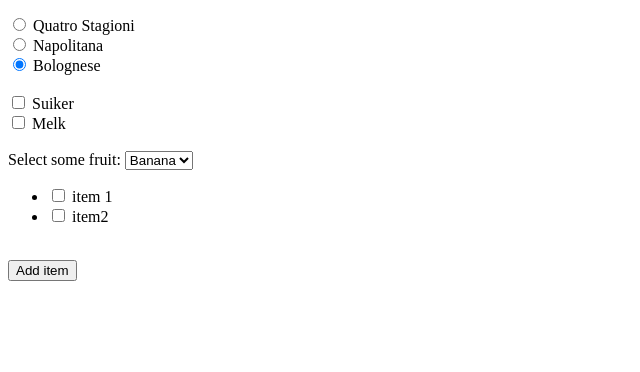
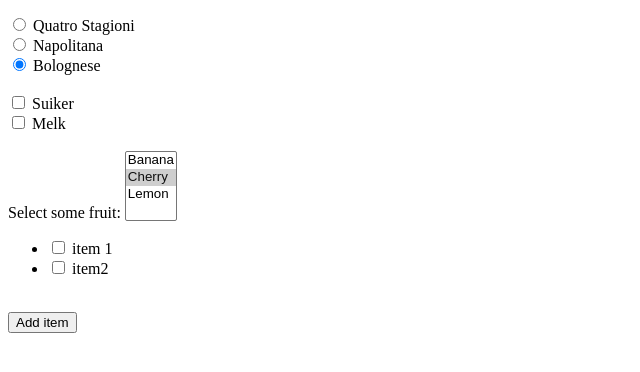
Before and after one commit to eelcodijkstra/pjs1, a plain HTML site: page index.html in a window 1280 px wide. Shown: the part 104-476 px from the top of the page, without its empty margins (0-640 px from the left). Drawn offline with Linux system fonts and the light colour scheme.

Commit message:
Test branch

```diff
--- a/index.html
+++ b/index.html
@@ -11,7 +11,7 @@
       <br> <br>
       <input type="radio" name="pizza" value="QS"> Quatro Stagioni <br>
       <input type="radio" name="pizza" value="NP"> Napolitana <br>
-      <input type="radio"  name="pizza" value="BL" checked=""> Bolognese <br>
+      <input type="radio"  name="pizza" value="BL" checked="checked"> Bolognese <br>
       <br>
       <label>
         <input type="checkbox" name="sugar" value="Suiker"> Suiker
@@ -20,10 +20,10 @@
         <input type="checkbox" name="milk" value="Melk"> Melk
       </label> <br> <br>
       <label for="fruitSel">Select some fruit:</label>
-      <select id="fruitSel" name="fruit">
-        <option>Banana</option>
-        <option>Cherry</option>
-        <option>Lemon</option>
+      <select id="fruitSel" name="fruit" multiple>
+        <option value="B-fruit">Banana</option>
+        <option value="C-fruit" selected>Cherry</option>
+        <option value="L-fruit">Lemon</option>
       </select>
     </form>
 
--- a/myscript.js
+++ b/myscript.js
@@ -51,7 +51,8 @@ function renderList() {
   var i = 0;
   for (i = 0; i < todoList.length; i = i + 1) {
     item = single('input', 'type="checkbox"');
-    html = html + nest("li", "", item + todoList[i].text + "\n");
+    item = nest("label", "", item + todoList[i].text + "\n");
+    html = html + nest("li", "", item + "\n");
   }
   html = nest("ul", "", html);
   alert(html);
```
Also changed, not shown: 1 other file.
